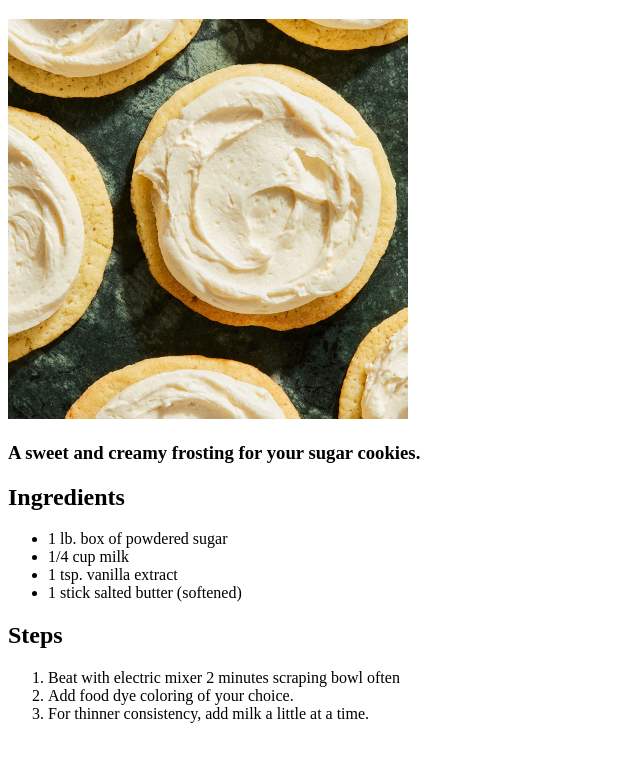
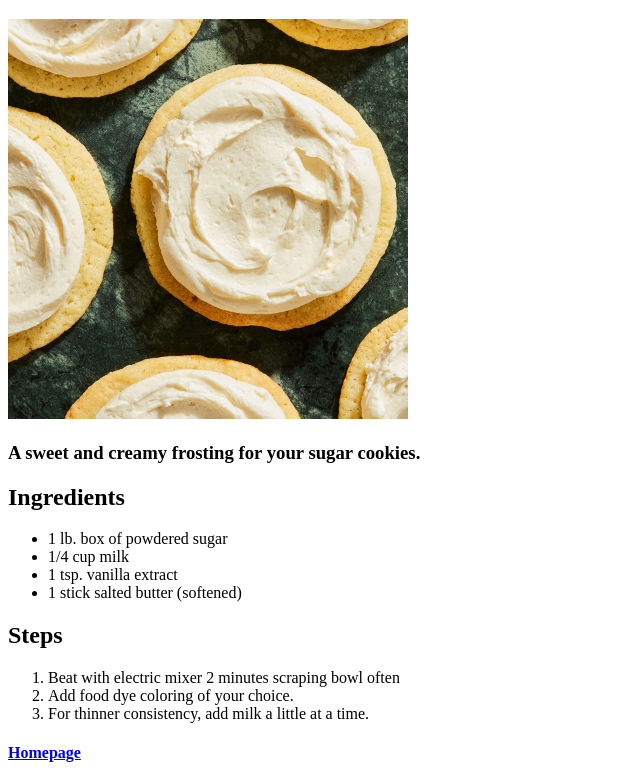
Before and after one commit to Dodgy00/odin-recipes, a plain HTML site: page recipes/frosting.html in a window 1280 px wide. Shown: the part 61-845 px from the top of the page, without its empty margins (0-640 px from the left). Before the commit the page ends 800 px from the top, so only its background shows below. Drawn offline with Linux system fonts and the light colour scheme.

Commit message:
add homepage option for blondies.html add homepage option for frosting.html add homepage option for sugarcookies.html

```diff
--- a/recipes/frosting.html
+++ b/recipes/frosting.html
@@ -22,5 +22,6 @@
         <li>Add food dye coloring of your choice.</li>
         <li>For thinner consistency, add milk a little at a time.</li>
     </ol>
+    <h4><a href="../index.html">Homepage</a></h4>
 </body>
 </html>
```
Also changed, not shown: recipes/blondies.html (+1 -1 lines), recipes/sugarcookies.html (+1 -0 lines).
